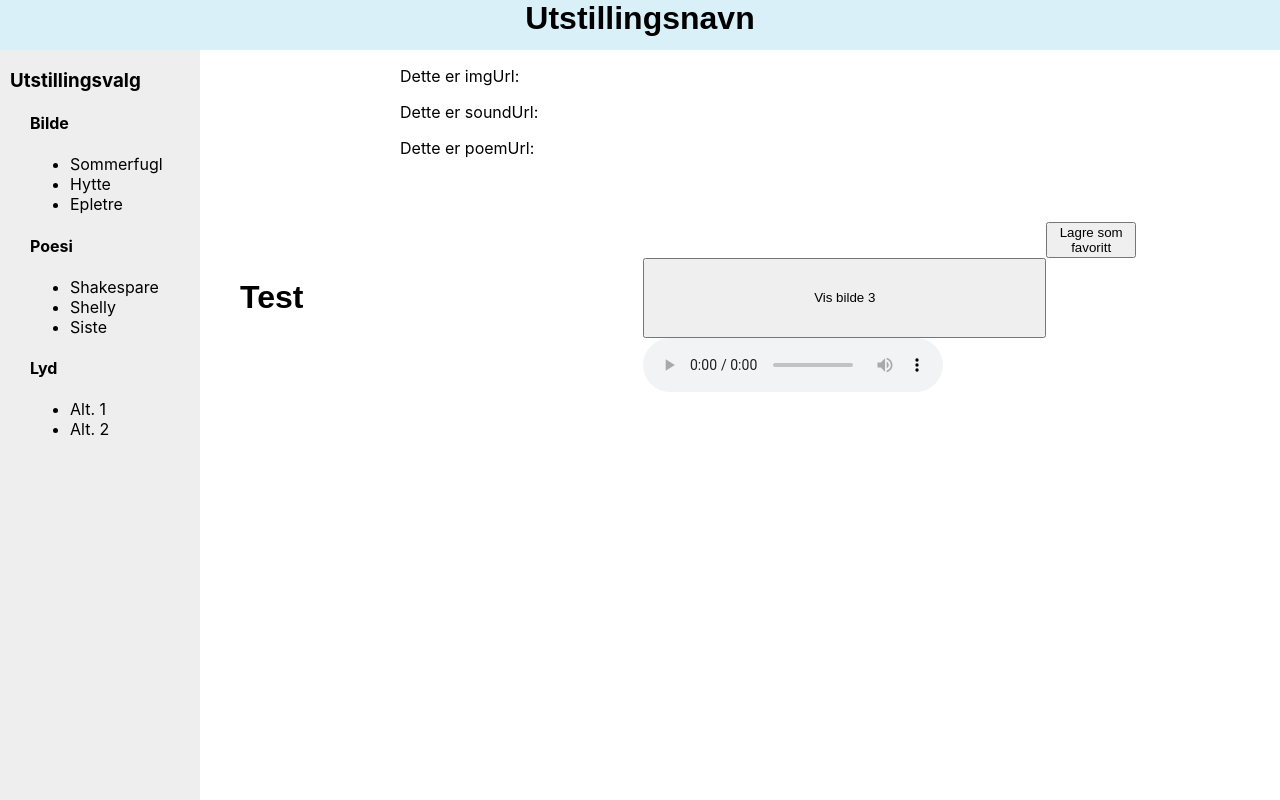
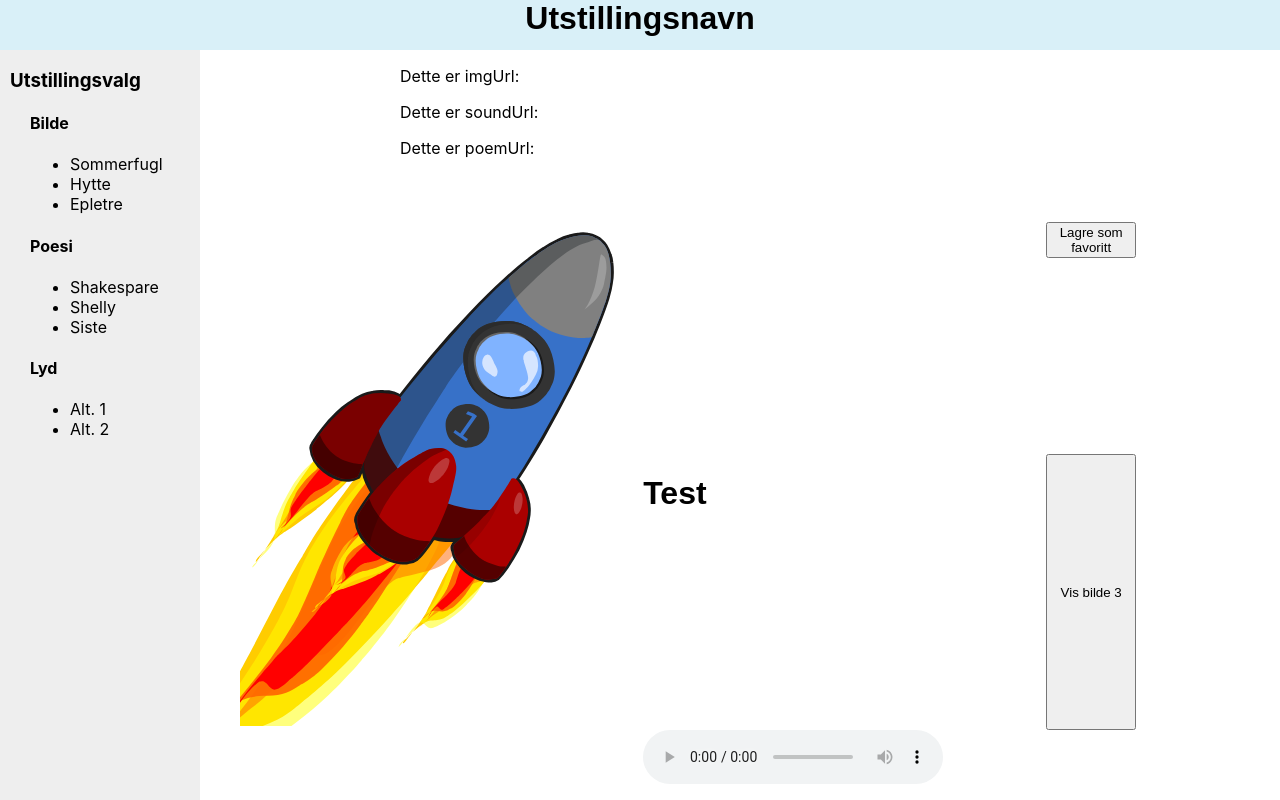
Before and after one commit to SimenSverdrup/Webutvikling-prosjekt2, a React (Create React App) app: page / in a window 1280 px wide. Built offline with nearby package versions, Linux system fonts and the light colour scheme.

Commit message:
svg works

```diff
--- a/src/components/GridContainer.tsx
+++ b/src/components/GridContainer.tsx
@@ -14,7 +14,7 @@ export default function GridContainer() {
 
     return (
         <div id="grid_container">
-            {/*<GridSvg />*/}
+            <GridSvg />
             <Poetry />
             <Gallery img={imgChoice} />
             <button onClick={() => setImgChoice(3)}>Vis bilde 3</button>
```
